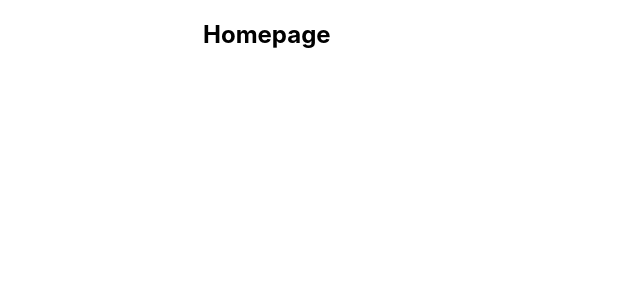
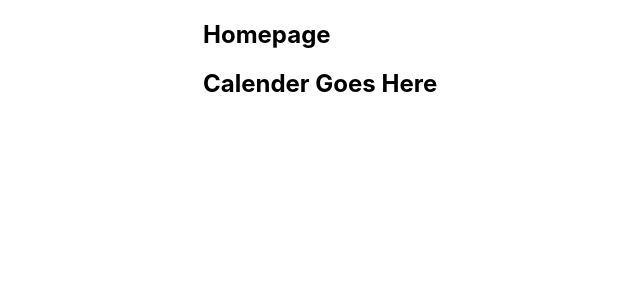
Before and after one commit to dfitzgerald7/calender-front-end, a React (Create React App) app: page / in a window 1280 px wide. Shown: the top 300 px of the page, without its empty margins (237-877 px from the left). Built offline with nearby package versions, Linux system fonts and the light colour scheme.

Commit message:
connected CalenderContainer

```diff
--- a/src/App.js
+++ b/src/App.js
@@ -1,11 +1,14 @@
 import React from 'react';
 import Homepage from './components/Homepage'
+import CalenderContainer from './components/stateless/CalenderContainer'
 import './App.css';
+import calenderContainer from './components/stateless/CalenderContainer';
 
 function App() {
   return (
     <div className="appContainer">
       <Homepage />
+      <CalenderContainer/>
     </div>
   );
 }
--- a/src/components/stateless/calenderContainer.js
+++ b/src/components/stateless/calenderContainer.js
@@ -0,0 +1,12 @@
+import React, { Component } from 'react';
+
+class CalenderContainer extends Component {
+
+    render(){
+        return (
+            <h2> Calender Goes Here</h2>
+        )
+    }
+}
+
+export default CalenderContainer
```
